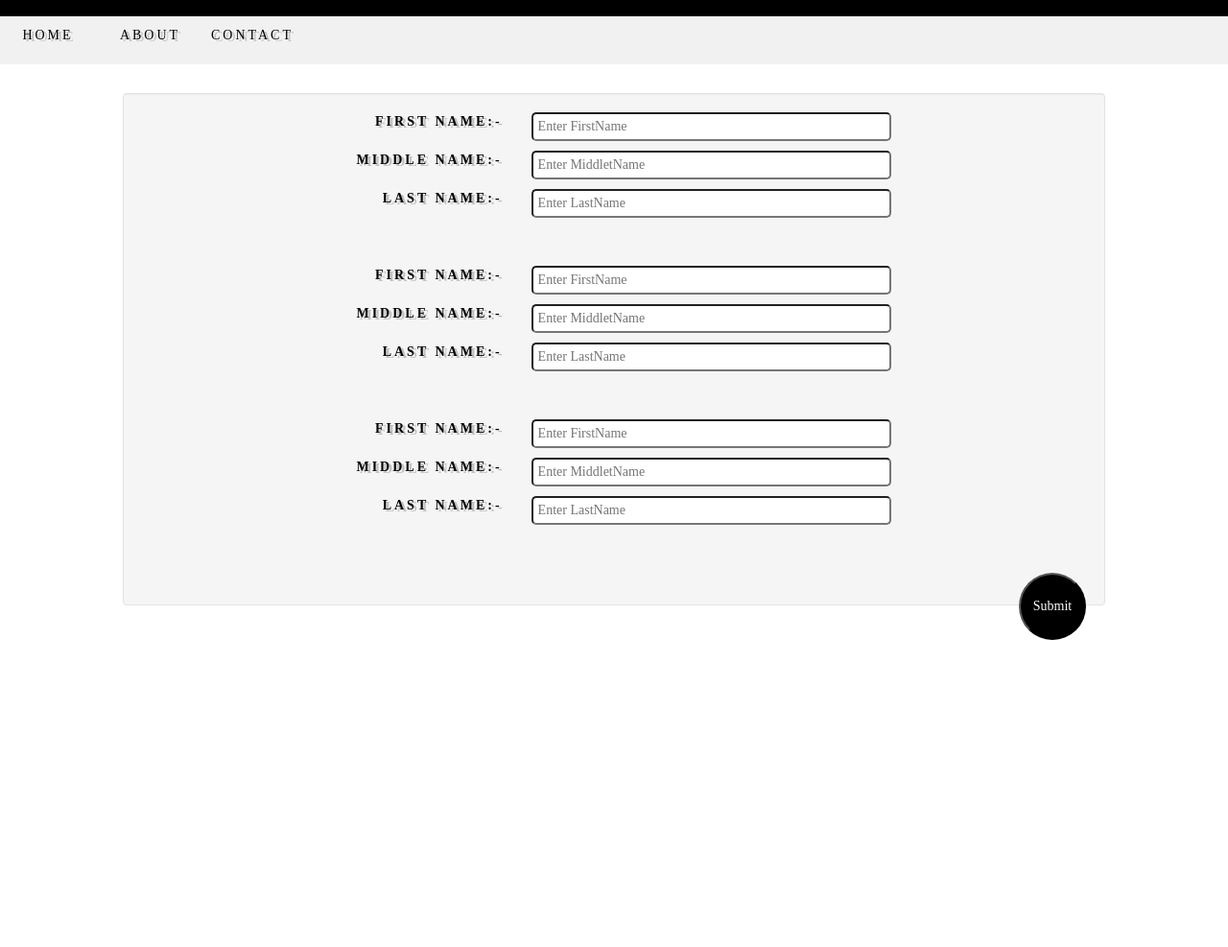
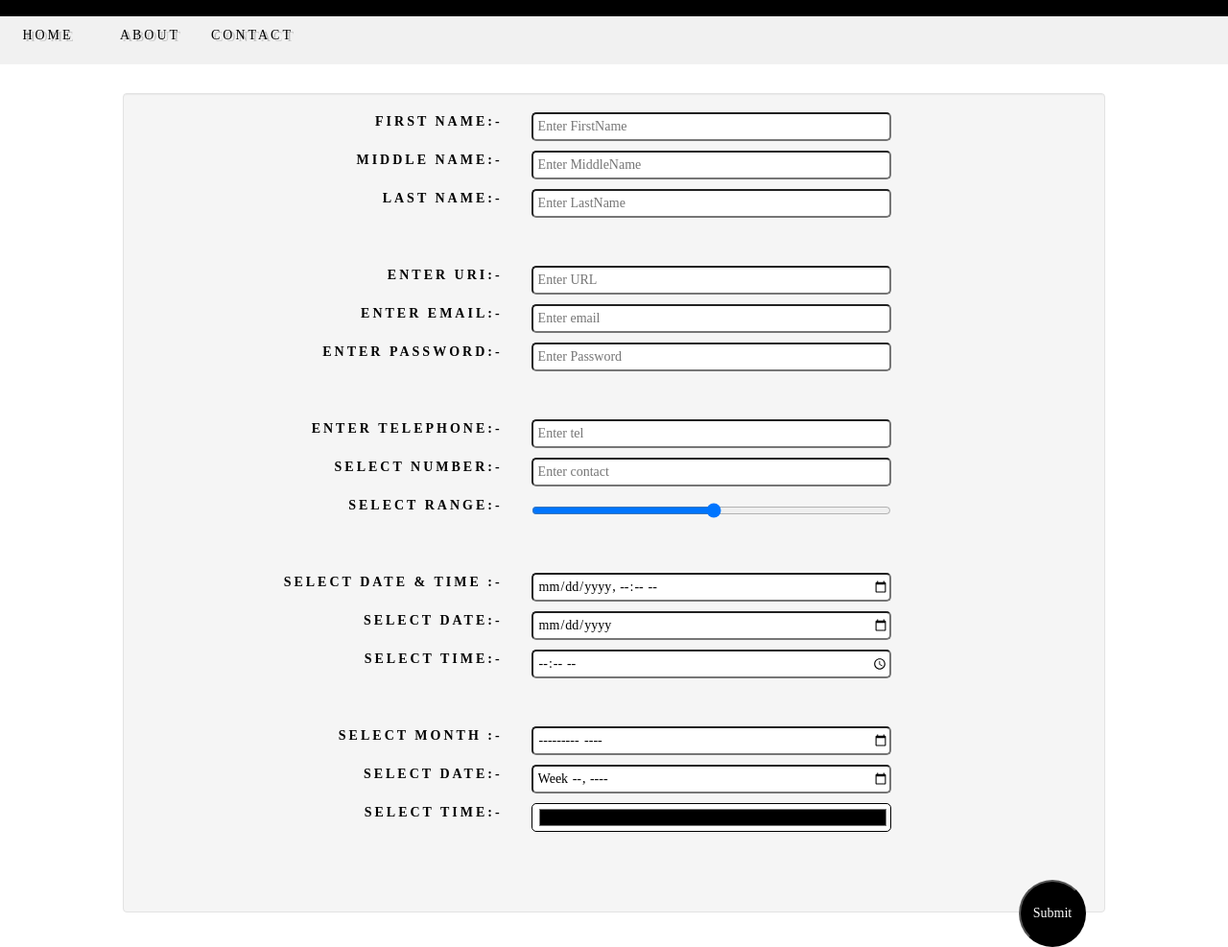
Before and after one commit to mvcman/Service-workers, a plain HTML site: page contact.html in a window 1280 px wide. Shown: the part 83-1070 px from the top of the page at 96% size. Before the commit the page ends 950 px from the top, so only its background shows below. Drawn offline with nearby package versions, Linux system fonts and the light colour scheme; a web font is replaced by a local one.

Commit message:
form added!

```diff
--- a/contact.html
+++ b/contact.html
@@ -27,25 +27,41 @@
       <div class="col-md-2 label1"><label for="Fname">First Name:-</label></div>
       <div class="col-md-2"><input type="text" minlength="4" maxlength="15" name="Fname" id="Fname" placeholder="Enter FirstName" autocomplete="Fname" required/></div>
       <div class="col-md-2 label1"><label for="Mname">Middle Name:-</label></div>
-      <div class="col-md-2"><input type="text" minlength="4" maxlength="15" name="Mname" id="Mname" placeholder="Enter MiddletName" autocomplete="Mname" required/></div>
+      <div class="col-md-2"><input type="text" minlength="4" maxlength="15" name="Mname" id="Mname" placeholder="Enter MiddleName" autocomplete="Mname" required/></div>
       <div class="col-md-2 label1"><label for="Lname">Last Name:-</label></div>
       <div class="col-md-2"><input type="text" minlength="4" maxlength="15" name="Lname" id="Lname" placeholder="Enter LastName" autocomplete="Lname" required/></div>
     </div><br></br>
     <div class="row">
-      <div class="col-md-2 label1"><label for="Fname">First Name:-</label></div>
-      <div class="col-md-2"><input type="text" minlength="4" maxlength="15" name="Fname" id="Fname" placeholder="Enter FirstName" autocomplete="Fname" required/></div>
-      <div class="col-md-2 label1"><label for="Mname">Middle Name:-</label></div>
-      <div class="col-md-2"><input type="text" minlength="4" maxlength="15" name="Mname" id="Mname" placeholder="Enter MiddletName" autocomplete="Mname" required/></div>
-      <div class="col-md-2 label1"><label for="Lname">Last Name:-</label></div>
-      <div class="col-md-2"><input type="text" minlength="4" maxlength="15" name="Lname" id="Lname" placeholder="Enter LastName" autocomplete="Lname" required/></div>
+      <div class="col-md-2 label1"><label for="URI">Enter URI:-</label></div>
+      <div class="col-md-2"><input type="url" minlength="4" maxlength="15" name="url" id="url" placeholder="Enter URL" autocomplete="url" required/></div>
+      <div class="col-md-2 label1"><label for="email">Enter Email:-</label></div>
+      <div class="col-md-2"><input type="email" minlength="4" maxlength="15" name="email" id="email" placeholder="Enter email" autocomplete="email" required/></div>
+      <div class="col-md-2 label1"><label for="password">Enter Password:-</label></div>
+      <div class="col-md-2"><input type="password" minlength="4" maxlength="15" name="password" id="password" placeholder="Enter Password" autocomplete="password" required/></div>
     </div><br></br>
     <div class="row">
-      <div class="col-md-2 label1"><label for="Fname">First Name:-</label></div>
-      <div class="col-md-2"><input type="text" minlength="4" maxlength="15" name="Fname" id="Fname" placeholder="Enter FirstName" autocomplete="Fname" required/></div>
-      <div class="col-md-2 label1"><label for="Mname">Middle Name:-</label></div>
-      <div class="col-md-2"><input type="text" minlength="4" maxlength="15" name="Mname" id="Mname" placeholder="Enter MiddletName" autocomplete="Mname" required/></div>
-      <div class="col-md-2 label1"><label for="Lname">Last Name:-</label></div>
-      <div class="col-md-2"><input type="text" minlength="4" maxlength="15" name="Lname" id="Lname" placeholder="Enter LastName" autocomplete="Lname" required/></div>
+      <div class="col-md-2 label1"><label for="tel">Enter Telephone:-</label></div>
+      <div class="col-md-2"><input type="tel" minlength="10" maxlength="12" name="tel" id="tel" placeholder="Enter tel" autocomplete="tel" required/></div>
+      <div class="col-md-2 label1"><label for="contact">Select number:-</label></div>
+      <div class="col-md-2"><input type="number" minlength="10" maxlength="12" name="contact" id="contact" placeholder="Enter contact" autocomplete="contact" required/></div>
+      <div class="col-md-2 label1"><label for="range">Select Range:-</label></div>
+      <div class="col-md-2"><input type="range" minlength="4" maxlength="15" name="Lname" id="Lname" placeholder="Enter LastName" autocomplete="Lname" required/></div>
+    </div><br></br>
+    <div class="row">
+      <div class="col-md-2 label1"><label for="date-time">Select date & time :-</label></div>
+      <div class="col-md-2"><input type="datetime-local" minlength="10" maxlength="12" name="date-time" id="date-time" placeholder="Enter date" autocomplete="date" required/></div>
+      <div class="col-md-2 label1"><label for="date">Select date:-</label></div>
+      <div class="col-md-2"><input type="date" minlength="10" maxlength="12" name="date" id="date" placeholder="Enter date" autocomplete="date" required/></div>
+      <div class="col-md-2 label1"><label for="time">Select time:-</label></div>
+      <div class="col-md-2"><input type="time" minlength="4" maxlength="15" name="time" id="time" placeholder="Enter LastName" autocomplete="time" required/></div>
+    </div><br></br>
+    <div class="row">
+      <div class="col-md-2 label1"><label for="month">Select month :-</label></div>
+      <div class="col-md-2"><input type="month" minlength="10" maxlength="12" name="month" id="month" required/></div>
+      <div class="col-md-2 label1"><label for="week">Select date:-</label></div>
+      <div class="col-md-2"><input type="week" minlength="10" maxlength="12" name="week" id="week" required/></div>
+      <div class="col-md-2 label1"><label for="color">Select time:-</label></div>
+      <div class="col-md-2"><input type="color" minlength="4" maxlength="15" name="color" id="color" required/></div>
     </div><br></br>
     <button id="b1" class="" type="submit">Submit</button>
     </form>
--- a/style.css
+++ b/style.css
@@ -2,7 +2,7 @@ body {
   font-family: Droid sans;
   text-transform: uppercase;
   letter-spacing: 3px;
-  text-shadow: 3px 2px silver;
+
 }
 @media screen and (min-width: 1350px){
 #header {
@@ -13,13 +13,14 @@ body {
   text-align: center;
   padding-top: 20px;
   position:sticky;
+  text-shadow: 3px 2px silver;
 }
 #nav-bar {
   background: #f1f1f1;
   height: 50px;
   display: flex;
   flex: auto;
-
+  text-shadow: 3px 2px silver;
   position:sticky;
 }
 ul {
@@ -89,13 +90,14 @@ input:focus {
     text-align: center;
     padding-top: 20px;
     position:sticky;
+    text-shadow: 3px 2px silver;
   }
   #nav-bar {
     background: #f1f1f1;
     height: 50px;
     display: flex;
     flex: auto;
-
+    text-shadow: 3px 2px silver;
     position:sticky;
   }
   ul {
@@ -171,13 +173,14 @@ input:focus {
     text-align: center;
     padding-top: 20px;
     position:sticky;
+    text-shadow: 3px 2px silver;
   }
   #nav-bar {
     background: #f1f1f1;
     height: 50px;
     display: flex;
     flex: auto;
-
+    text-shadow: 3px 2px silver;
     position:sticky;
   }
   ul {
```
